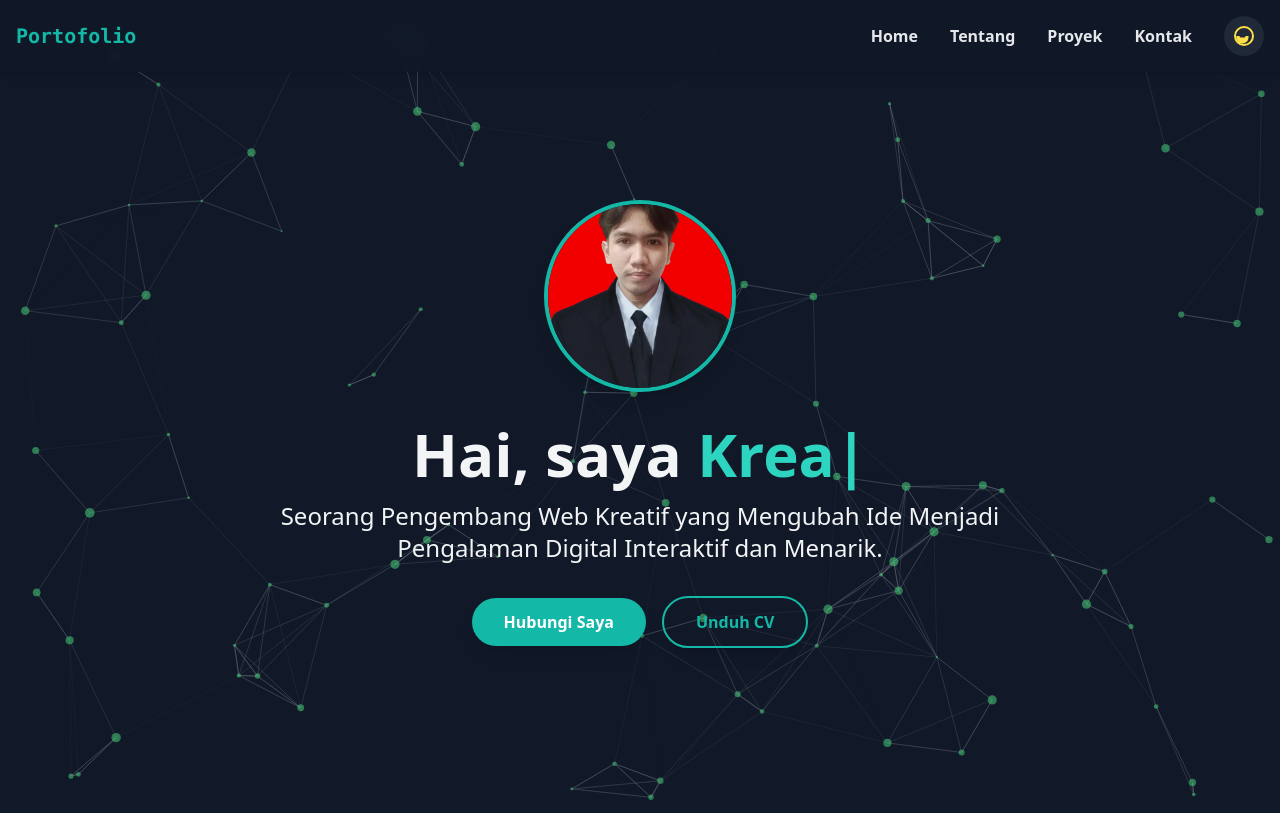
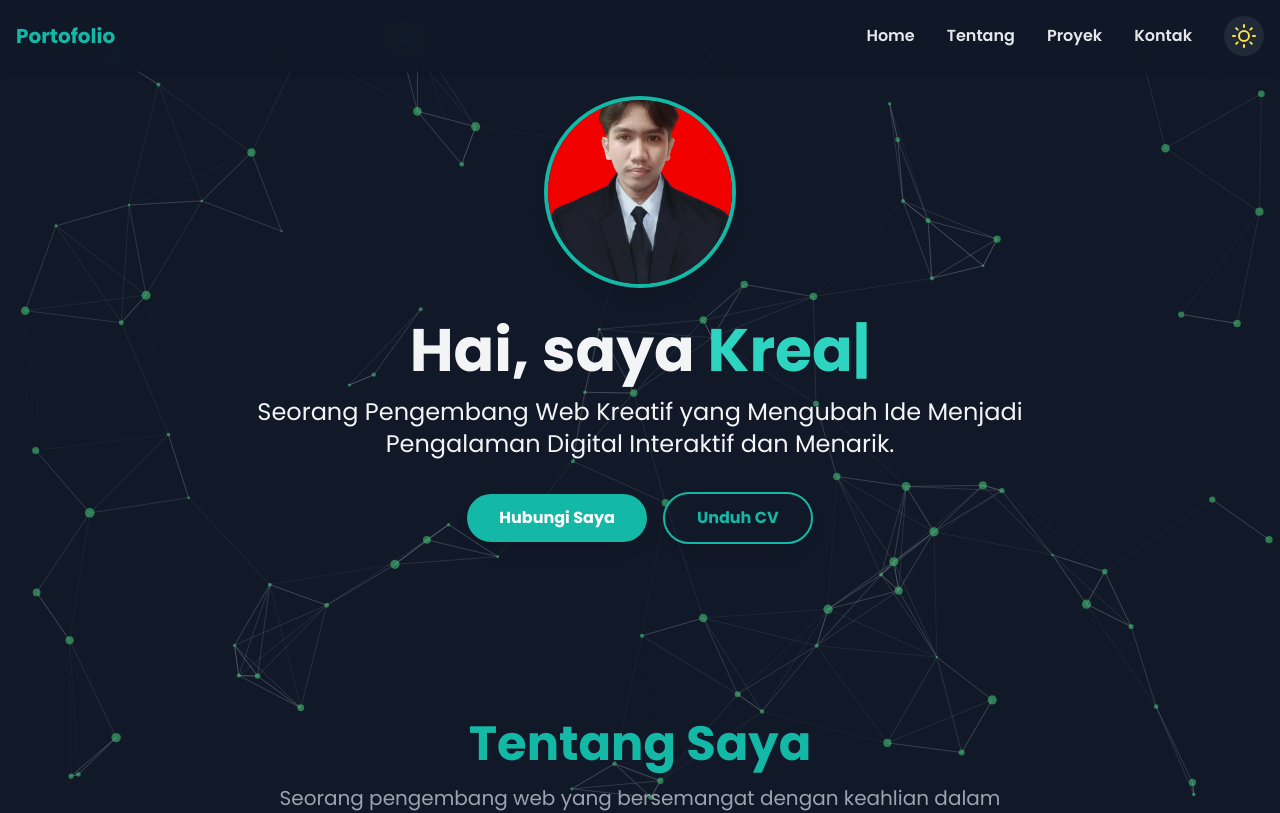
Before and after one commit to BekaGensss/portofolio-2, a React (Create React App) app: page / in a window 1280 px wide. Shown: the top 813 px of the page. Built offline with nearby package versions, Linux system fonts and the light colour scheme.

Commit message:
Perubahan Navbar

```diff
--- a/package.json
+++ b/package.json
@@ -4,6 +4,7 @@
   "private": true,
   "homepage": "https://BekaGensss.github.io/portofolio-2",
   "dependencies": {
+    "@fontsource/poppins": "^5.2.6",
     "@testing-library/dom": "^10.4.1",
     "@testing-library/jest-dom": "^6.7.0",
     "@testing-library/react": "^16.3.0",
@@ -12,6 +13,7 @@
     "gh-pages": "^6.3.0",
     "react": "^19.1.1",
     "react-dom": "^19.1.1",
+    "react-icons": "^5.5.0",
     "react-scripts": "5.0.1",
     "react-tsparticles": "^2.12.2",
     "react-typed": "^2.0.12",
--- a/public/index.html
+++ b/public/index.html
@@ -7,37 +7,18 @@
     <meta name="theme-color" content="#000000" />
     <meta
       name="description"
-      content="Web site created using create-react-app"
+      content="Portofolio kreatif dari Bara Kusuma. Temukan proyek-proyek terbaru dalam pengembangan web dan desain."
     />
     <link rel="apple-touch-icon" href="%PUBLIC_URL%/logo192.png" />
-    <!--
-      manifest.json provides metadata used when your web app is installed on a
-      user's mobile device or desktop. See https://developers.google.com/web/fundamentals/web-app-manifest/
-    -->
     <link rel="manifest" href="%PUBLIC_URL%/manifest.json" />
-    <!--
-      Notice the use of %PUBLIC_URL% in the tags above.
-      It will be replaced with the URL of the `public` folder during the build.
-      Only files inside the `public` folder can be referenced from the HTML.
 
-      Unlike "/favicon.ico" or "favicon.ico", "%PUBLIC_URL%/favicon.ico" will
-      work correctly both with client-side routing and a non-root public URL.
-      Learn how to configure a non-root public URL by running `npm run build`.
-    -->
-    <title>React App</title>
+    <link rel="preconnect" href="https://fonts.googleapis.com">
+    <link rel="preconnect" href="https://fonts.gstatic.com" crossorigin>
+
+    <title>Portofolio | Bara Kusuma</title>
   </head>
   <body>
     <noscript>You need to enable JavaScript to run this app.</noscript>
     <div id="root"></div>
-    <!--
-      This HTML file is a template.
-      If you open it directly in the browser, you will see an empty page.
-
-      You can add webfonts, meta tags, or analytics to this file.
-      The build step will place the bundled scripts into the <body> tag.
-
-      To begin the development, run `npm start` or `yarn start`.
-      To create a production bundle, use `npm run build` or `yarn build`.
-    -->
   </body>
 </html>
--- a/src/App.js
+++ b/src/App.js
@@ -41,14 +41,22 @@ const App = () => {
         }, 2000);
     }, []);
 
-    // PASTIKAN SEMUA KODE BERADA DI DALAM SATU RETURN STATEMENT
     return (
         <>
             <div className={`loader-container ${isLoading ? '' : 'hidden'}`}>
                 <div className="loader"></div>
             </div>
 
-            <div className={`min-h-screen ${isDarkMode ? 'dark bg-gray-900 text-gray-100' : 'bg-white text-gray-900'} transition-colors duration-500 relative`}>
+            {/* PERBAIKAN: Tambahkan kelas font-sans pada div terluar */}
+            {/* PERBAIKAN: Tambahkan kelas Flexbox untuk tata letak yang sempurna */}
+            <div className={`
+                min-h-screen
+                ${isDarkMode ? 'dark bg-gray-900 text-gray-100' : 'bg-white text-gray-900'}
+                transition-colors duration-500
+                relative
+                flex flex-col
+                font-sans
+            `}>
 
                 <Particles
                     id="tsparticles"
@@ -97,9 +105,10 @@ const App = () => {
                     }}
                 />
 
-                <div className="relative z-10 font-sans">
+                {/* PERBAIKAN: Gunakan Flexbox untuk mendorong footer ke bawah */}
+                <div className="relative z-10 flex flex-col flex-grow">
                     <Navbar toggleTheme={toggleTheme} isDarkMode={isDarkMode} />
-                    <main>
+                    <main className="flex-grow">
                         <Hero isDarkMode={isDarkMode} />
                         <About />
                         <Projects />
--- a/src/components/Hero.jsx
+++ b/src/components/Hero.jsx
@@ -47,7 +47,7 @@ const textColor = isDarkMode ? 'text-gray-100' : 'text-gray-900';
 const highlightColor = isDarkMode ? 'text-teal-400' : 'text-teal-600';
 
 return (
-    <section id="home" className="hero min-h-screen flex items-center justify-center pt-24 pb-12 text-center relative z-10 overflow-hidden">
+    <section id="home" className="hero flex items-center justify-center pt-24 pb-12 text-center relative z-10 overflow-hidden">
         <motion.div
             initial="hidden"
             animate="visible"
--- a/src/components/Navbar.jsx
+++ b/src/components/Navbar.jsx
@@ -1,17 +1,22 @@
-import React from 'react';
-import { motion } from 'framer-motion';
+import React, { useState } from 'react';
+import { motion, AnimatePresence } from 'framer-motion';
+import { FiSun, FiMoon, FiMenu, FiX } from 'react-icons/fi';
 
-// Varian untuk animasi masuk item navigasi
 const itemVariants = {
     hidden: { y: -20, opacity: 0 },
     visible: { y: 0, opacity: 1 }
 };
 
 const Navbar = ({ toggleTheme, isDarkMode }) => {
-    // Definisi warna yang dinamis
+    const [isMenuOpen, setIsMenuOpen] = useState(false);
+
     const textColor = isDarkMode ? 'text-gray-200' : 'text-gray-700';
     const bgColor = isDarkMode ? 'bg-gray-900/80' : 'bg-white/80';
     const hoverColor = isDarkMode ? 'hover:text-teal-400' : 'hover:text-teal-600';
+
+    const toggleMenu = () => {
+        setIsMenuOpen(!isMenuOpen);
+    };
 
     return (
         <motion.nav
@@ -27,17 +32,15 @@ const Navbar = ({ toggleTheme, isDarkMode }) => {
             }}
             className={`fixed top-0 left-0 w-full z-50 p-4 backdrop-blur-md shadow-md ${bgColor} transition-colors duration-500`}
         >
-            <div className="container mx-auto flex justify-between items-center">
-                {/* Logo atau nama portofolio */}
-                <motion.div variants={itemVariants} className="text-xl font-bold font-mono">
+            <div className="container mx-auto flex justify-between items-center relative">
+                <motion.div variants={itemVariants} className="text-xl font-bold font-sans"> {/* Pastikan font-sans ada di sini */}
                     <span className={`text-teal-500 transition-colors duration-300`}>
                         Portofolio
                     </span>
                 </motion.div>
 
-                {/* Menu Navigasi */}
-                <div className="flex items-center space-x-6 md:space-x-8">
-                    <ul className={`flex space-x-6 md:space-x-8 ${textColor}`}>
+                <div className="hidden md:flex items-center space-x-6 md:space-x-8">
+                    <ul className={`flex space-x-6 md:space-x-8 ${textColor} font-sans`}> {/* Tambahkan font-sans di sini */}
                         <motion.li variants={itemVariants}>
                             <a href="#home" className={`font-semibold ${hoverColor} transition-colors duration-300`}>Home</a>
                         </motion.li>
@@ -52,7 +55,6 @@ const Navbar = ({ toggleTheme, isDarkMode }) => {
                         </motion.li>
                     </ul>
 
-                    {/* Tombol Dark/Light Mode */}
                     <motion.button
                         variants={itemVariants}
                         onClick={toggleTheme}
@@ -60,13 +62,57 @@ const Navbar = ({ toggleTheme, isDarkMode }) => {
                         aria-label="Toggle dark mode"
                     >
                         {isDarkMode ? (
-                            <svg className="w-6 h-6 text-yellow-300" fill="currentColor" viewBox="0 0 24 24"><path d="M12 2a10 10 0 110 20A10 10 0 0112 2zm0 2a8 8 0 100 16 8 8 0 000-16zM9 13.5A1.5 1.5 0 017.5 12h-3v1.5a6 6 0 0012 0V12h-3a1.5 1.5 0 01-1.5 1.5z"/></svg>
+                            <FiSun size={24} className="text-yellow-300" />
                         ) : (
-                            <svg className="w-6 h-6 text-gray-700" fill="currentColor" viewBox="0 0 24 24"><path d="M12 2a10 10 0 100 20 10 10 0 000-20zM9 13.5a1.5 1.5 0 011.5-1.5h3a1.5 1.5 0 011.5 1.5V15h-6v-1.5z"/></svg>
+                            <FiMoon size={24} className="text-gray-700" />
                         )}
                     </motion.button>
                 </div>
+
+                <div className="flex md:hidden items-center space-x-4">
+                    <button
+                        onClick={toggleTheme}
+                        className={`p-2 rounded-full transition-colors duration-300 ${isDarkMode ? 'bg-gray-800 hover:bg-gray-700' : 'bg-gray-200 hover:bg-gray-300'} focus:outline-none focus:ring-2 focus:ring-teal-500`}
+                        aria-label="Toggle dark mode"
+                    >
+                        {isDarkMode ? (
+                            <FiSun size={24} className="text-yellow-300" />
+                        ) : (
+                            <FiMoon size={24} className="text-gray-700" />
+                        )}
+                    </button>
+                    <button onClick={toggleMenu} className="p-2 rounded-full text-gray-700 dark:text-gray-200 focus:outline-none focus:ring-2 focus:ring-teal-500">
+                        {isMenuOpen ? <FiX size={24} /> : <FiMenu size={24} />}
+                    </button>
+                </div>
             </div>
+
+            <AnimatePresence>
+                {isMenuOpen && (
+                    <motion.div
+                        initial={{ opacity: 0, maxHeight: 0 }}
+                        animate={{ opacity: 1, maxHeight: '300px' }}
+                        exit={{ opacity: 0, maxHeight: 0 }}
+                        transition={{ duration: 0.3 }}
+                        className={`md:hidden mt-4 pt-4 border-t border-gray-300 dark:border-gray-700 overflow-hidden bg-white dark:bg-gray-800 shadow-lg`}
+                    >
+                        <ul className={`flex flex-col space-y-4 ${textColor} font-sans`}> {/* Tambahkan font-sans di sini */}
+                            <motion.li onClick={() => setIsMenuOpen(false)} variants={itemVariants}>
+                                <a href="#home" className={`block py-2 text-center font-semibold text-lg ${hoverColor} transition-colors duration-300`}>Home</a>
+                            </motion.li>
+                            <motion.li onClick={() => setIsMenuOpen(false)} variants={itemVariants}>
+                                <a href="#about" className={`block py-2 text-center font-semibold text-lg ${hoverColor} transition-colors duration-300`}>Tentang</a>
+                            </motion.li>
+                            <motion.li onClick={() => setIsMenuOpen(false)} variants={itemVariants}>
+                                <a href="#projects" className={`block py-2 text-center font-semibold text-lg ${hoverColor} transition-colors duration-300`}>Proyek</a>
+                            </motion.li>
+                            <motion.li onClick={() => setIsMenuOpen(false)} variants={itemVariants}>
+                                <a href="#contact" className={`block py-2 text-center font-semibold text-lg ${hoverColor} transition-colors duration-300`}>Kontak</a>
+                            </motion.li>
+                        </ul>
+                    </motion.div>
+                )}
+            </AnimatePresence>
         </motion.nav>
     );
 };
--- a/src/index.css
+++ b/src/index.css
@@ -1,6 +1,18 @@
+/* src/index.css */
+
+/* --- PERBAIKAN: Impor font Poppins dari paket NPM (harus di atas) --- */
+@import '@fontsource/poppins/400.css';
+@import '@fontsource/poppins/600.css';
+@import '@fontsource/poppins/700.css';
+
 @tailwind base;
 @tailwind components;
 @tailwind utilities;
+
+/* Terapkan font ke seluruh halaman */
+body {
+    font-family: 'Poppins', sans-serif;
+}
 
 /* CSS kustom untuk efek loading dan scrollbar */
 .loader-container {
--- a/tailwind.config.js
+++ b/tailwind.config.js
@@ -1,32 +1,13 @@
 /** @type {import('tailwindcss').Config} */
 module.exports = {
-  // Tambahkan dark mode dan tentukan file yang akan dipindai Tailwind
   darkMode: 'class',
   content: [
     "./src/**/*.{js,jsx,ts,tsx}",
   ],
   theme: {
     extend: {
-      // Menambahkan animasi kustom
-      animation: {
-        'fade-in-up': 'fadeInUp 1s ease-out',
-        'blink': 'blink 1.2s infinite',
-        'pulse-strong': 'pulse-strong 2s cubic-bezier(0.4, 0, 0.6, 1) infinite',
-      },
-      // Mendefinisikan keyframes untuk animasi kustom
-      keyframes: {
-        fadeInUp: {
-          '0%': { opacity: 0, transform: 'translateY(20px)' },
-          '100%': { opacity: 1, transform: 'translateY(0)' },
-        },
-        blink: {
-          '0%, 100%': { opacity: 1 },
-          '50%': { opacity: 0 },
-        },
-        'pulse-strong': {
-          '0%, 100%': { opacity: 1, transform: 'scale(1)' },
-          '50%': { opacity: 0.8, transform: 'scale(1.05)' },
-        },
+      fontFamily: {
+        sans: ['Poppins', 'sans-serif'],
       },
     },
   },
```
Also changed, not shown: 1 other file (tests, documents, lock files or other folders).
